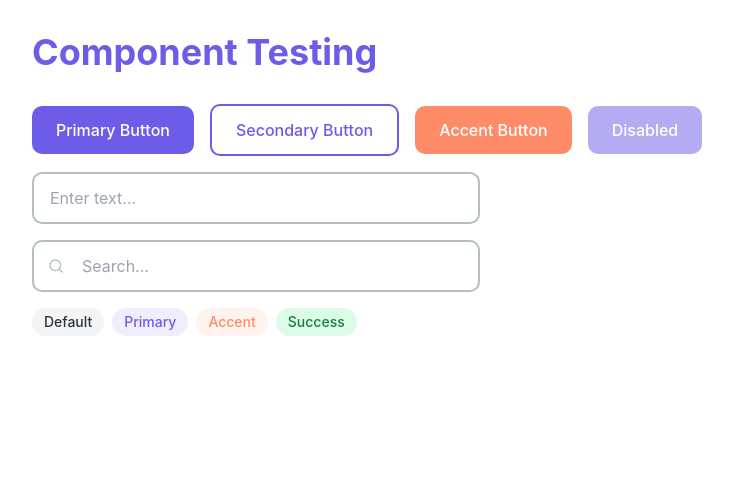
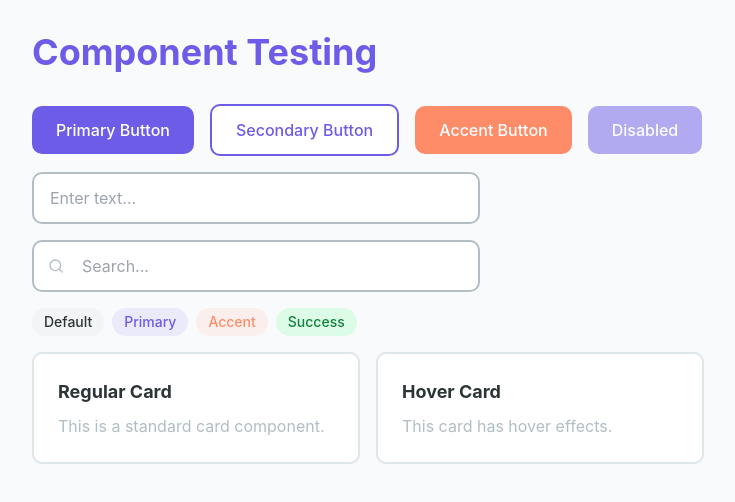
Before and after one commit to NewHiYoungz/bbUI, a React (Vite) app: page / in a window 1280 px wide. Shown: the top 502 px of the page, without its empty margins (0-735 px from the left). Built offline with nearby package versions, Linux system fonts and the light colour scheme.

Commit message:
feat: add Card atomic component with hover variant

```diff
--- a/src/App.jsx
+++ b/src/App.jsx
@@ -1,9 +1,9 @@
-import { Button, Input, Badge } from './components/atoms';
+import { Button, Input, Badge, Card } from './components/atoms';
 import { FiSearch } from 'react-icons/fi';
 
 function App() {
   return (
-    <div className="min-h-screen bg-white p-8 space-y-4">
+    <div className="min-h-screen bg-gray-50 p-8 space-y-4">
       <h1 className="text-4xl font-bold text-primary mb-8">
         Component Testing
       </h1>
@@ -23,6 +23,16 @@ function App() {
         <Badge variant="accent">Accent</Badge>
         <Badge variant="success">Success</Badge>
       </div>
+      <div className="grid grid-cols-2 gap-4 max-w-2xl">
+        <Card>
+          <h3 className="text-lg font-bold mb-2">Regular Card</h3>
+          <p className="text-text-secondary">This is a standard card component.</p>
+        </Card>
+        <Card hover>
+          <h3 className="text-lg font-bold mb-2">Hover Card</h3>
+          <p className="text-text-secondary">This card has hover effects.</p>
+        </Card>
+      </div>
     </div>
   );
 }
--- /dev/null
+++ b/src/components/atoms/Card.jsx
@@ -0,0 +1,17 @@
+import React from 'react';
+
+const Card = ({ children, className = '', hover = false, onClick }) => {
+  const baseClasses = 'bg-white border-2 border-border-light rounded-custom p-6';
+  const hoverClasses = hover ? 'hover:border-primary transition-colors duration-200 cursor-pointer' : '';
+
+  return (
+    <div
+      className={`${baseClasses} ${hoverClasses} ${className}`}
+      onClick={onClick}
+    >
+      {children}
+    </div>
+  );
+};
+
+export default Card;
--- a/src/components/atoms/index.js
+++ b/src/components/atoms/index.js
@@ -1,3 +1,4 @@
 export { default as Button } from './Button';
 export { default as Input } from './Input';
 export { default as Badge } from './Badge';
+export { default as Card } from './Card';
```
